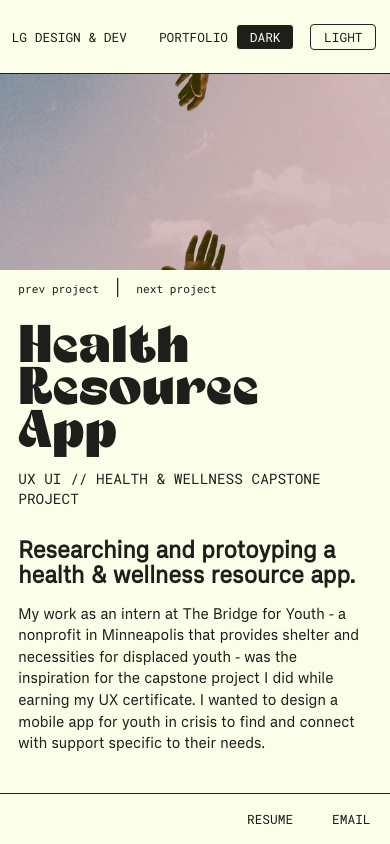
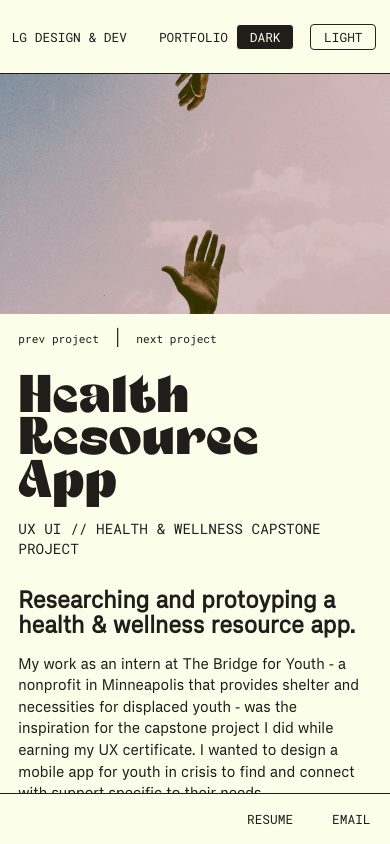
Before and after one commit to lo-designs/Portfolio, a React (Create React App) app: page /yha in a window 390 px wide. Built offline with nearby package versions, Linux system fonts and the light colour scheme.

Commit message:
update mobile hero image

```diff
--- a/src/Components/PortfolioPages/PortfolioStyles/PortfolioPages.scss
+++ b/src/Components/PortfolioPages/PortfolioStyles/PortfolioPages.scss
@@ -46,9 +46,9 @@
   @media (max-width: 900px) {
       width: 100vw;
       object-fit: cover;
-      height: 250px;
-      min-height: 250px;
-      max-height: 250px;
+      height: 300px;
+      min-height: 300px;
+      max-height: 300px;
       position: static;
       top: 0;
     }
```
